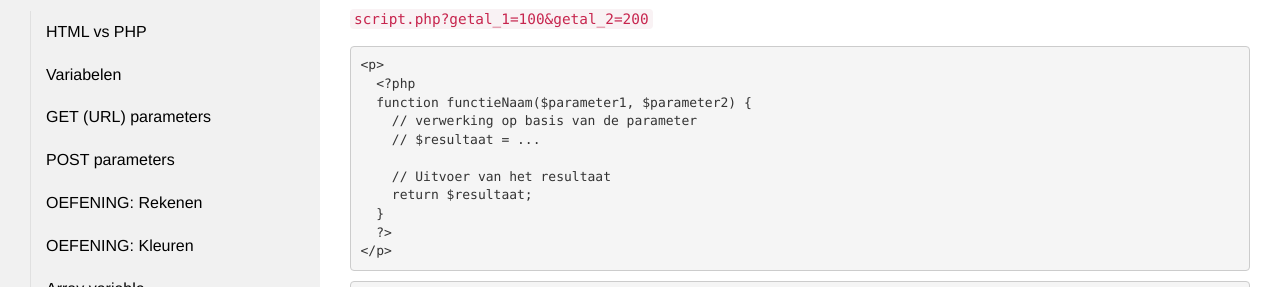
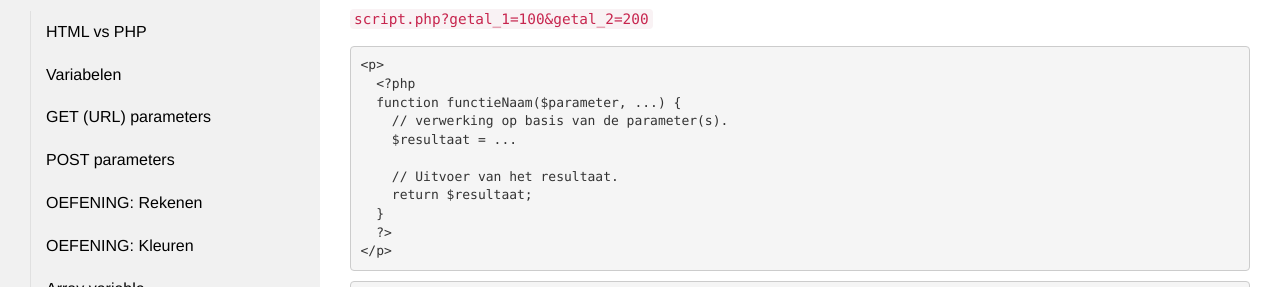
Before and after one commit to Syntra-Brussel/dynamische-webtechnieken, a Jekyll site: the page built from programmeren/eigen-functies.md, in a window 1280 px wide. Shown: the part 190-477 px from the top of the page. Built offline with Jekyll 4.4.1, drawn with Linux system fonts in a browser that asks for light colours; nearby versions of some CDN libraries; a script that is not in the unit is left out.

Commit message:
Update eigen-functies.md

```diff
--- a/programmeren/eigen-functies.md
+++ b/programmeren/eigen-functies.md
@@ -13,11 +13,11 @@ Een functie heeft, bij voorkeur, een naam die omschrijft wat er binnen de functi
 <pre data-enlighter-theme="beyond" data-enlighter-language="php">
 &lt;p&gt;
   &lt;?php
-  function functieNaam($parameter1, $parameter2) {
-    // verwerking op basis van de parameter
-    // $resultaat = ...
+  function functieNaam($parameter, ...) {
+    // verwerking op basis van de parameter(s).
+    $resultaat = ...
 
-    // Uitvoer van het resultaat
+    // Uitvoer van het resultaat.
     return $resultaat;
   }
   ?&gt;
```
